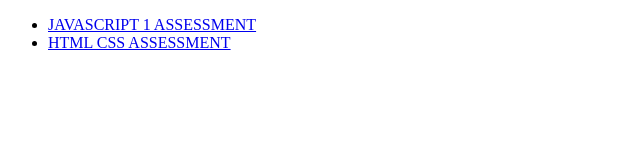
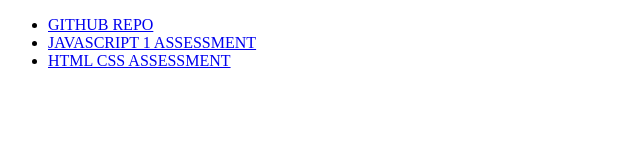
Before and after one commit to landonwjohnson/landonwjohnson.github.io, a plain HTML site: page index.html in a window 1280 px wide. Shown: the whole page, without its empty margins (0-640 px from the left). Drawn offline with Linux system fonts and the light colour scheme.

Commit message:
added github repo to ul

```diff
--- a/index.html
+++ b/index.html
@@ -8,6 +8,7 @@
 </head>
 <body>
     <ul>
+        <li><a href="https://github.com/landonwjohnson/landonwjohnson.github.io"> GITHUB REPO</a></li>
         <li><a href="./JAVASCRIPT 1 ASSESSMENT/index.html">JAVASCRIPT 1 ASSESSMENT</a></li>
         <li><a href="./HTML CSS ASSESSMENT/index.html">HTML CSS ASSESSMENT</a></li>
     </ul>
```
